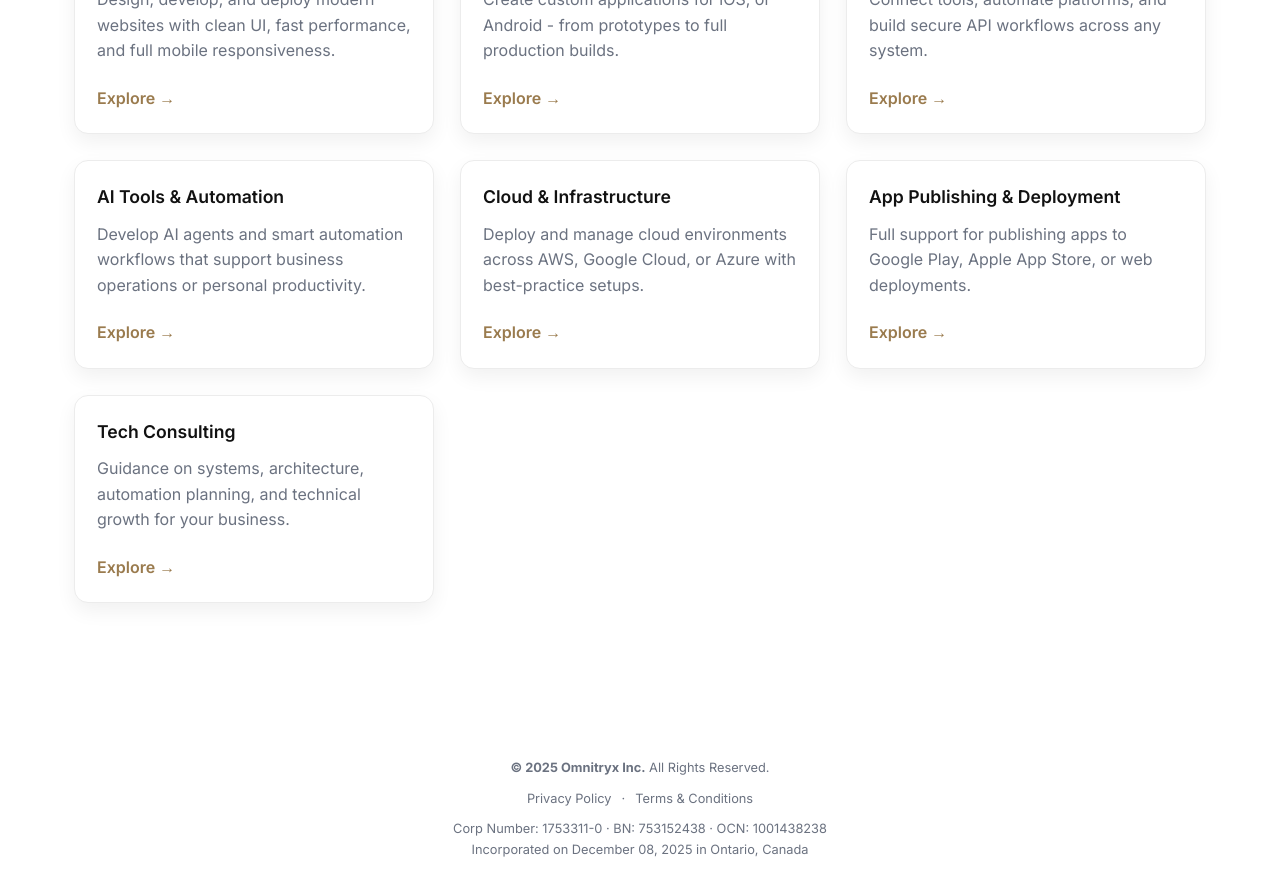
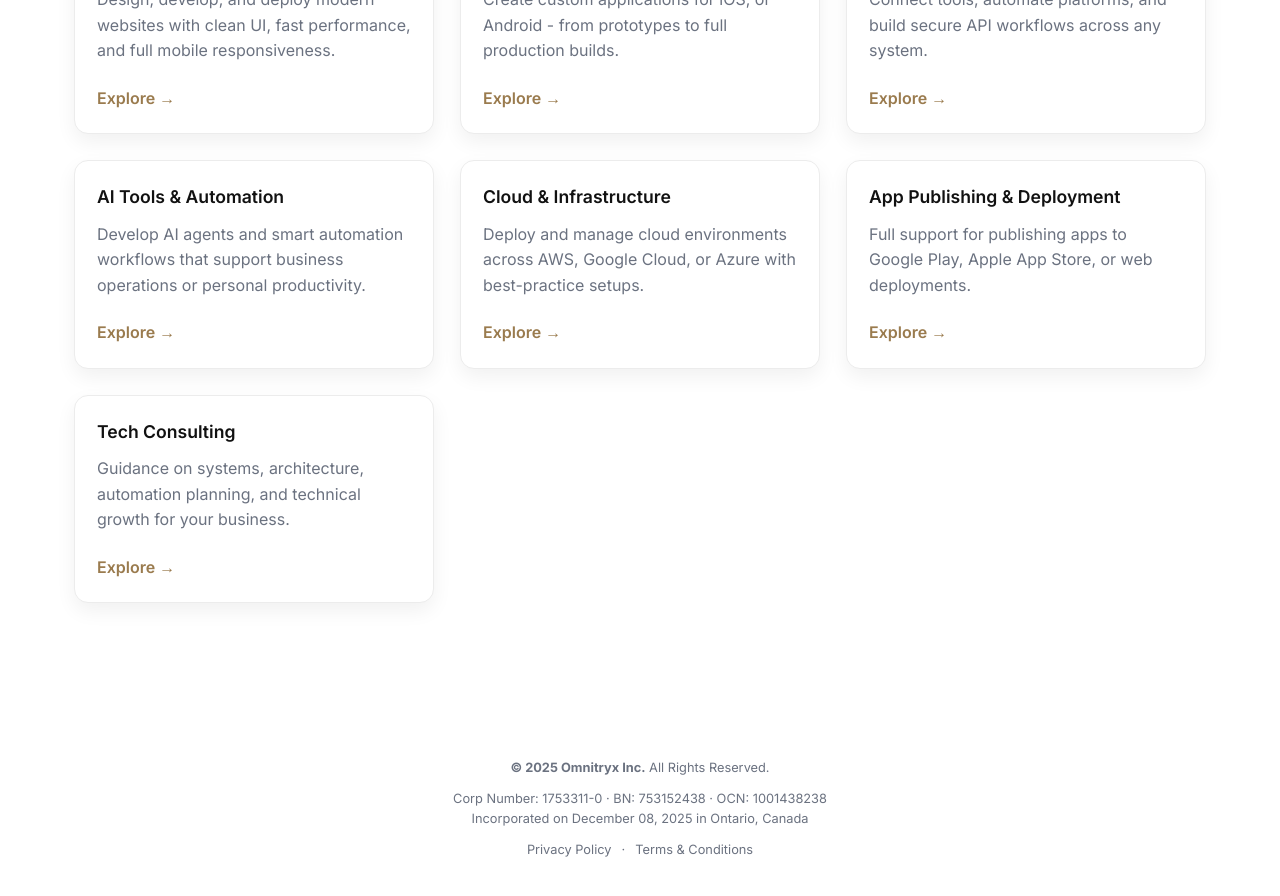
Before and after one commit to Omnitryx-Inc/omnitryx-fe-main, a Jekyll site: the page built from pages/index.html, in a window 1280 px wide and 900 px high, scrolled down 1270 px. Shown: the top 896 px of the window. Built offline with Jekyll 4.4.1, drawn with Linux system fonts in a browser that asks for light colours.

Commit message:
adjustments

```diff
--- a/_includes/footer.html
+++ b/_includes/footer.html
@@ -5,12 +5,6 @@
 
     <div style="margin-top:5px; font-size:0.8rem; color:var(--muted); line-height:1.6;">
       <strong>© 2025 Omnitryx Inc.</strong> All Rights Reserved.
-    </div>
-
-    <div style="font-size:0.8rem; line-height:1.6; color:var(--muted); display:flex; gap:10px; justify-content:center;">
-      <a href="/legal/privacy-policy/" style="color:var(--muted); text-decoration:none;">Privacy Policy</a>
-      <span>·</span>
-      <a href="/legal/terms-and-conditions/" style="color:var(--muted); text-decoration:none;">Terms & Conditions</a>
     </div>
 
     <div style="font-size:0.8rem; color:var(--muted); line-height:1.6;">
@@ -31,5 +25,11 @@
       Incorporated on December 08, 2025 in Ontario, Canada
     </div>
 
+    <div style="font-size:0.8rem; line-height:1.6; color:var(--muted); display:flex; gap:10px; justify-content:center;">
+      <a href="/legal/privacy-policy/" style="color:var(--muted); text-decoration:none;">Privacy Policy</a>
+      <span>·</span>
+      <a href="/legal/terms-and-conditions/" style="color:var(--muted); text-decoration:none;">Terms & Conditions</a>
+    </div>
+
   </div>
 </footer>
```
